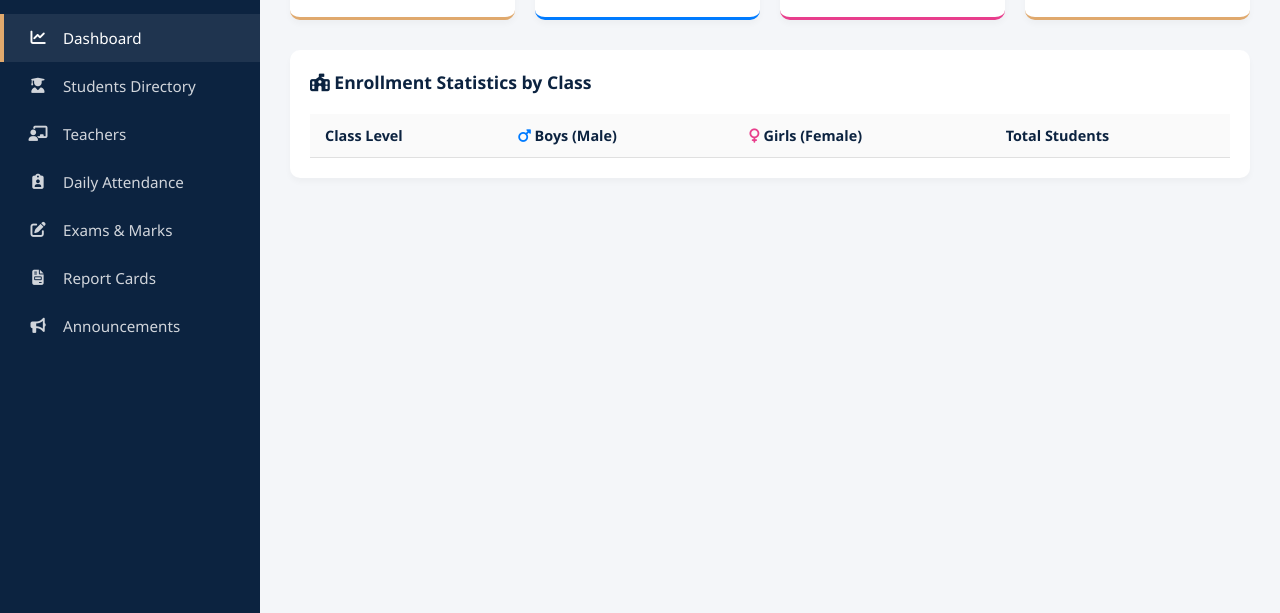
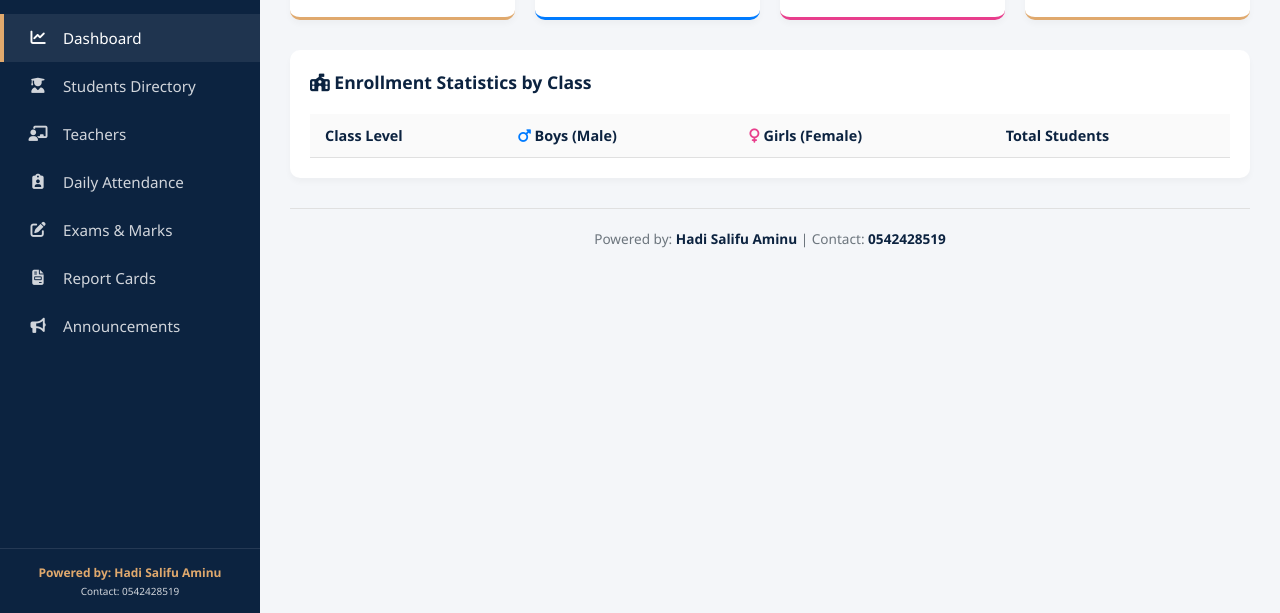
Before and after one commit to Zangbalun-app/zangbalun-app, a plain HTML site: page index.html in a window 1280 px wide. Shown: the part 187-800 px from the top of the page. Drawn offline with Linux system fonts and the light colour scheme; no server answers.

Commit message:
Add files via upload

```diff
--- a/index.html
+++ b/index.html
@@ -111,6 +111,20 @@
             color: var(--white);
             background-color: rgba(255, 255, 255, 0.08);
             border-left-color: var(--accent);
+        }
+
+        .sidebar-footer {
+            padding: 15px;
+            border-top: 1px solid rgba(255, 255, 255, 0.1);
+            text-align: center;
+            font-size: 0.75rem;
+            color: var(--accent);
+        }
+
+        .sidebar-footer small {
+            display: block;
+            color: #d1d5db;
+            margin-top: 3px;
         }
 
         /* Main Content Styling */
@@ -369,6 +383,20 @@
         .boy-pill { background-color: rgba(0, 123, 255, 0.1); color: var(--boy-color); font-weight: bold; padding: 2px 8px; border-radius: 12px; }
         .girl-pill { background-color: rgba(232, 62, 140, 0.1); color: var(--girl-color); font-weight: bold; padding: 2px 8px; border-radius: 12px; }
 
+        /* Page Footer */
+        .page-footer {
+            text-align: center;
+            padding: 20px 0 10px 0;
+            color: var(--text-muted);
+            font-size: 0.85rem;
+            border-top: 1px solid var(--border);
+            margin-top: 30px;
+        }
+
+        .page-footer strong {
+            color: var(--primary);
+        }
+
         @media print {
             body * { visibility: hidden; }
             .report-card-container, .report-card-container * { visibility: visible; }
@@ -425,6 +453,11 @@
             <li onclick="switchTab('reports', this)"><a><i class="fa-solid fa-file-invoice"></i> Report Cards</a></li>
             <li onclick="switchTab('announcements', this)"><a><i class="fa-solid fa-bullhorn"></i> Announcements</a></li>
         </ul>
+
+        <div class="sidebar-footer">
+            <strong>Powered by: Hadi Salifu Aminu</strong>
+            <small>Contact: 0542428519</small>
+        </div>
     </aside>
 
     <!-- Main Content Workspace -->
@@ -732,6 +765,11 @@
                     <div id="noticeList" style="margin-top: 15px;"></div>
                 </div>
             </div>
+
+            <!-- PAGE FOOTER AT BOTTOM -->
+            <footer class="page-footer no-print">
+                <p>Powered by: <strong>Hadi Salifu Aminu</strong> | Contact: <strong>0542428519</strong></p>
+            </footer>
 
         </div>
     </div>
```
